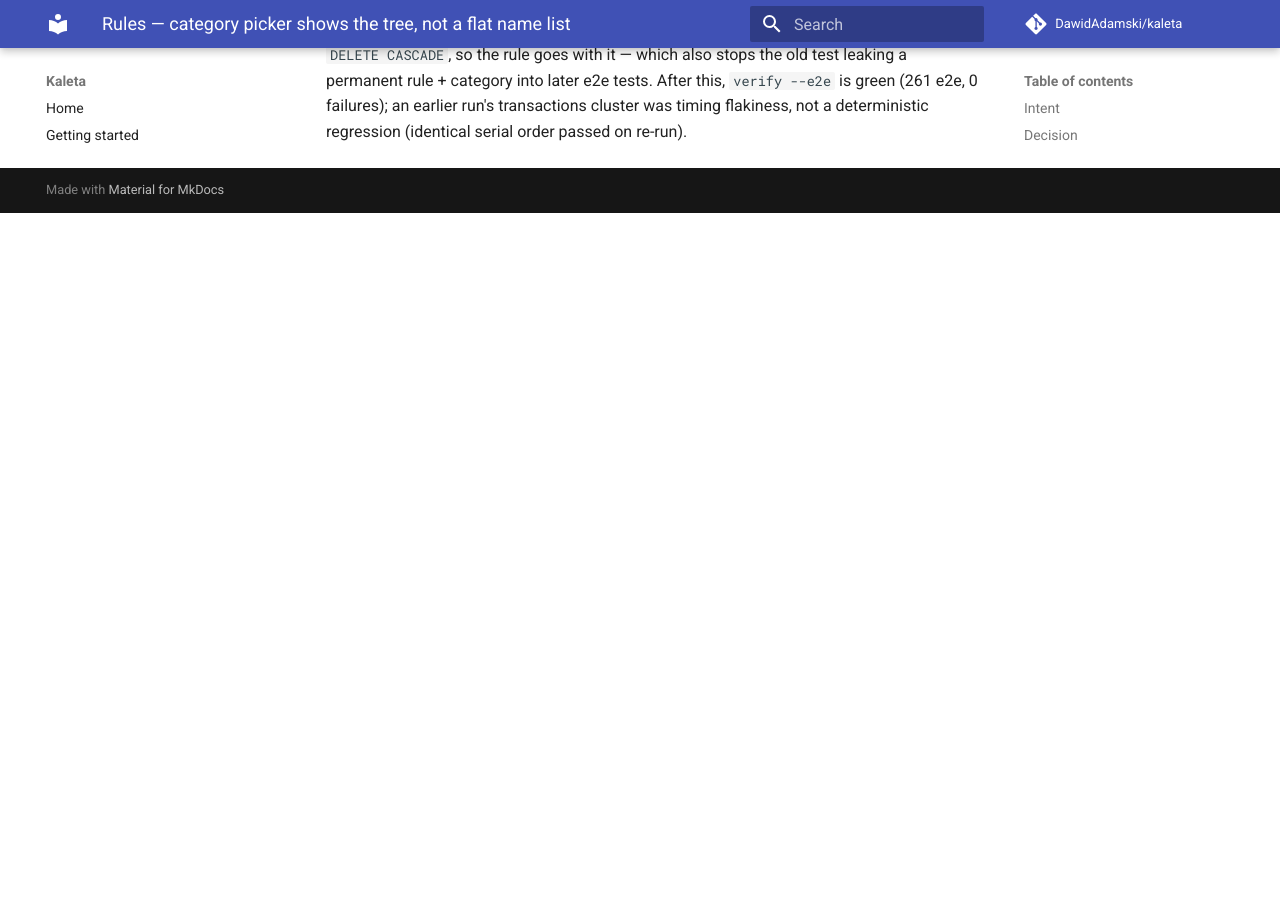
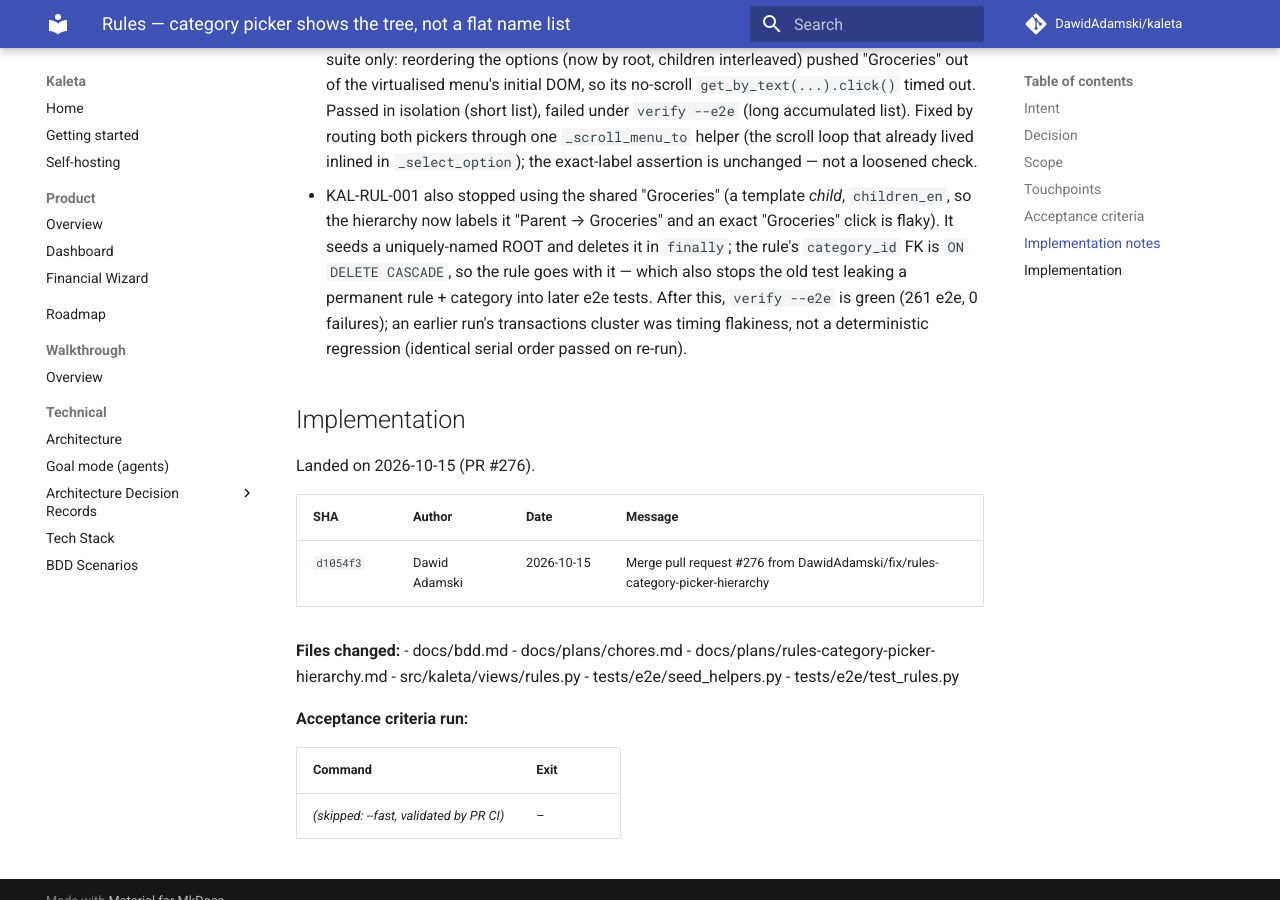
Before and after one commit to DawidAdamski/kaleta, an MkDocs documentation site: the page built from docs/plans/archive/rules-category-picker-hierarchy.md, in a window 1280 px wide and 900 px high, scrolled down 1909 px. Built offline with MkDocs 1.6.1 and Material for MkDocs 9.7.7, drawn with Linux system fonts in a browser that asks for light colours; comment, search, counter and statistics services are not loaded; before the commit the page ends 2122 px from its top, so only the background shows below that; some of the changed text lies outside the part shown.

Commit message:
docs(plans): archive rules-category-picker-hierarchy (#276)

```diff
--- a/docs/plans/rules-category-picker-hierarchy.md
+++ b/docs/plans/archive/rules-category-picker-hierarchy.md
@@ -3,8 +3,9 @@
 title: Rules — category picker shows the tree, not a flat name list
 area: views (rules)
 effort: small
-status: in-progress
-roadmap_ref: ../roadmap.md
+status: archived
+archived_at: 2026-10-15
+roadmap_ref: ../../roadmap.md
 ---
 
 # Rules — category picker shows the tree, not a flat name list
@@ -46,6 +47,12 @@
 - Indented/grouped Quasar option slots — the `Root → Child` text label is the
   established app-wide convention; do not invent a second one.
 
+## Touchpoints
+- `src/kaleta/views/rules.py`
+- `tests/e2e/test_rules.py`
+- `tests/e2e/seed_helpers.py`
+- `docs/bdd.md`
+
 ## Acceptance criteria
 - `uv run pytest tests/e2e/test_rules.py -q` green.
 - Fail-on-old proof: with `rules.py` swapped to `git show main:…`, the new test
@@ -81,3 +88,25 @@
   category into later e2e tests. After this, `verify --e2e` is green (261
   e2e, 0 failures); an earlier run's transactions cluster was timing flakiness,
   not a deterministic regression (identical serial order passed on re-run).
+
+## Implementation
+
+Landed on 2026-10-15 (PR #276).
+
+| SHA | Author | Date | Message |
+|---|---|---|---|
+| `d1054f3` | Dawid Adamski | 2026-10-15 | Merge pull request #276 from DawidAdamski/fix/rules-category-picker-hierarchy |
+
+**Files changed:**
+- docs/bdd.md
+- docs/plans/chores.md
+- docs/plans/rules-category-picker-hierarchy.md
+- src/kaleta/views/rules.py
+- tests/e2e/seed_helpers.py
+- tests/e2e/test_rules.py
+
+**Acceptance criteria run:**
+
+| Command | Exit |
+|---|---|
+| _(skipped: --fast, validated by PR CI)_ | – |
```
